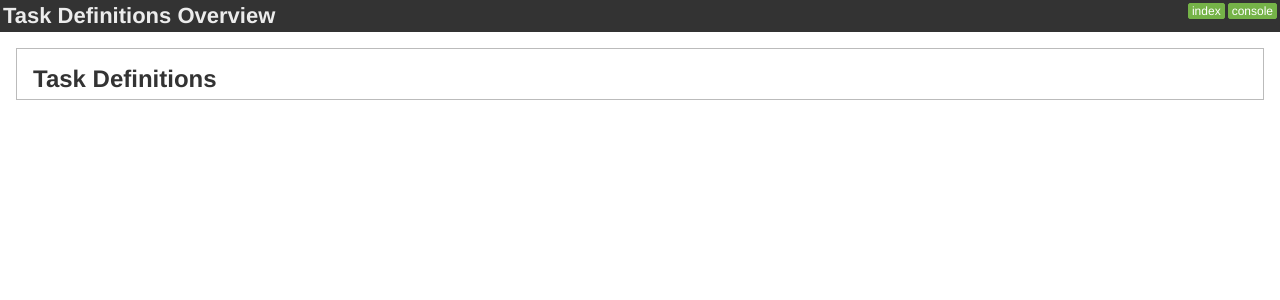
After one commit to BusinessOptics/gryphon, a Flask app: page /taskDefinitions/ in a window 1280 px wide. The commit adds this page. Shown: the top 300 px of the page. Run offline with Flask 2, Linux system fonts and the light colour scheme; data that the repository does not hold is empty.

Commit message:
Began work on Task Definitions Overview

```diff
--- a/ecs_view/aws_classes.py
+++ b/ecs_view/aws_classes.py
@@ -25,6 +25,15 @@ def get_task_definition(arn):
     return ecs.describe_task_definition(
         taskDefinition=arn
     )['taskDefinition']
+
+
+def get_task_def_list():
+    lst = ecs.list_task_definitions().get('taskDefinitionArns')
+    result = []
+    for arn in lst:
+        definition = get_task_definition(arn)
+        result.append(definition.get('family')+'-'+str(definition.get('revision')))
+    return result
 
 
 class Cluster:
--- a/ecs_view/server.py
+++ b/ecs_view/server.py
@@ -30,6 +30,12 @@ def cluster(cluster_name):
     return render_template('cluster.html', cluster=cluster)
 
 
+@app.route('/taskDefinitions/', methods=['GET', 'POST'])
+def definitions():
+    task_definitions = get_task_def_list()
+    return render_template('definitions.html', task_definitions=task_definitions)
+
+
 @app.route('/static/<path:path>')
 def send_staticfles(path):
     return send_from_directory('static', path)
--- a/ecs_view/static/css/styles.css
+++ b/ecs_view/static/css/styles.css
@@ -38,6 +38,12 @@ h2 {
     padding-bottom: 0em;
 }
 
+.task-definition-container {
+    padding: 1em;
+    padding-right: 0px;
+    padding-bottom: 0em;
+}
+
 .families {
     padding: 1em;
     padding-bottom: 0em;
@@ -51,7 +57,23 @@ h2 {
     justify-content: space-between;
 }
 
+.task-definitions {
+    display: flex;
+    flex-wrap: wrap;
+    justify-content: space-between;
+}
+
 .instance {
+    min-width: 350px;
+    float: left;
+    margin-right: 1em;
+    margin-bottom: 1em;
+    padding: 0.5em;
+    background-color: #f7f7f7;
+    border: 1px solid #bbb;
+}
+
+.task-definition {
     min-width: 350px;
     float: left;
     margin-right: 1em;
@@ -112,22 +134,23 @@ ul.container-list li {
     border: 1px solid #75b348;
 }
 
-.cluster-list {
+.index-list {
     padding: 1em;
     display: inline-block;
     margin: 1em;
     border: 1px solid #bbb;
     background: #f7f7f7;
+    float: left;
 }
 
-.cluster-list ul {
+.index-list ul {
     list-style: none;
     padding: 0px;
     margin: 0.25em;
 
 }
 
-.cluster-list ul li{
+.index-list ul li{
     margin-bottom: 0.25em;
     border: 1px solid #bbb;
     padding: 0.1em;
@@ -137,13 +160,13 @@ ul.container-list li {
     border-radius: 5px;
 }
 
-.cluster-list ul li a {
+.index-list ul li a {
     color: white;
     display: block;
     cursor: pointer;
 }
 
-.cluster-list ul li:hover {
+.index-list ul li:hover {
     background-color: rgb(170, 210, 141);
     border: 1px solid #75b348;
 }
--- /dev/null
+++ b/ecs_view/templates/definitions.html
@@ -0,0 +1,48 @@
+{% extends "template.html" %}
+{% block title %}Task Definitions Overview{% endblock %}
+{% block scripts %}
+<script src="/static/js/picoModal.js"></script>
+<script>
+
+    function run(image_name, env){
+        envVariables = "";
+        Object.keys(env).forEach(function(key,index) {
+            envVariables = envVariables + "-e " + key + "=" + env[key] + " ";
+        });
+
+        var command = "docker run -it -u root " + envVariables + image_name + " bash";
+
+        picoModal({
+            content: '<pre><textarea style="width:100%; height:10em;">'+command+'</textarea></pre>',
+            width: '50%'
+        }).afterClose(function (modal) { modal.destroy(); }).show();
+    }
+
+</script>
+{% endblock %}
+{% block body %}
+<div class='header'>
+    <a
+            class='action'
+            target='_blank'
+            href='https://console.aws.amazon.com/ecs/home?region=us-east-1#/taskDefinitions'>console</a>
+    <a
+            class='action'
+            target='_blank'
+            href='../../'>index</a>
+    <h1>Task Definitions Overview</h1>
+</div>
+<div class='overview'>
+    <div class="task-definition-container">
+        <h2>Task Definitions</h2>
+        <div class="task-definitions">
+            {% for task in task_definitions %}
+            <div class="task-definition">
+                {{task}}
+            </div>
+            {% endfor %}
+        </div>
+    </div>
+
+</div>
+{% endblock %}
```
Also changed, not shown: ecs_view/templates/index.html (+9 -1 lines).
